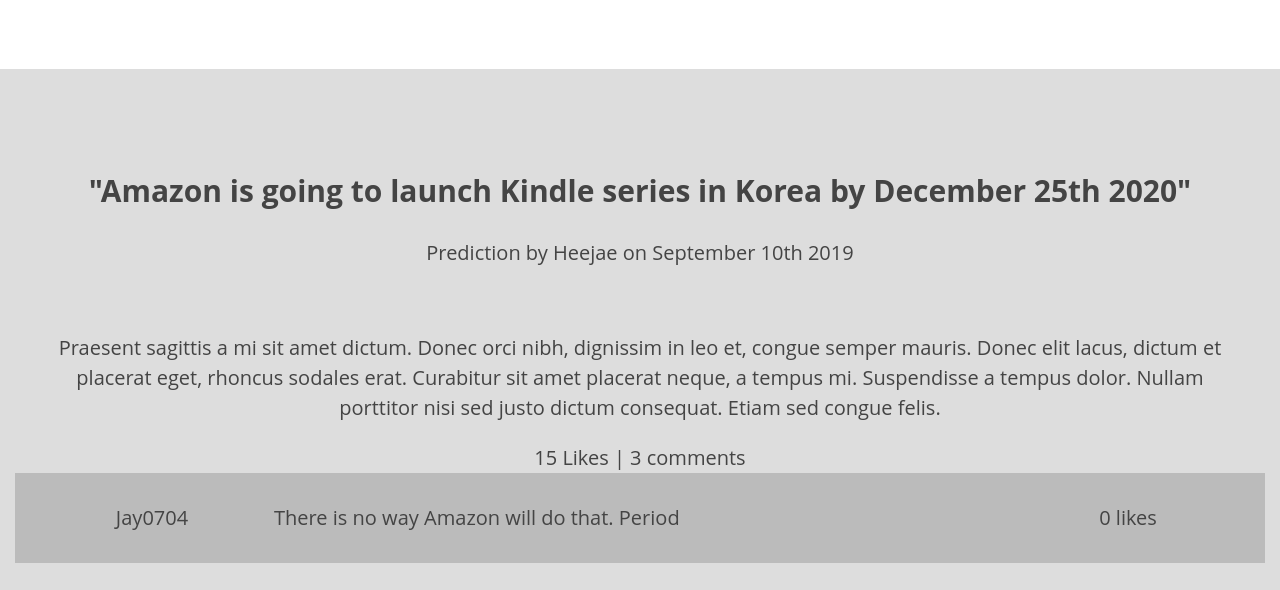
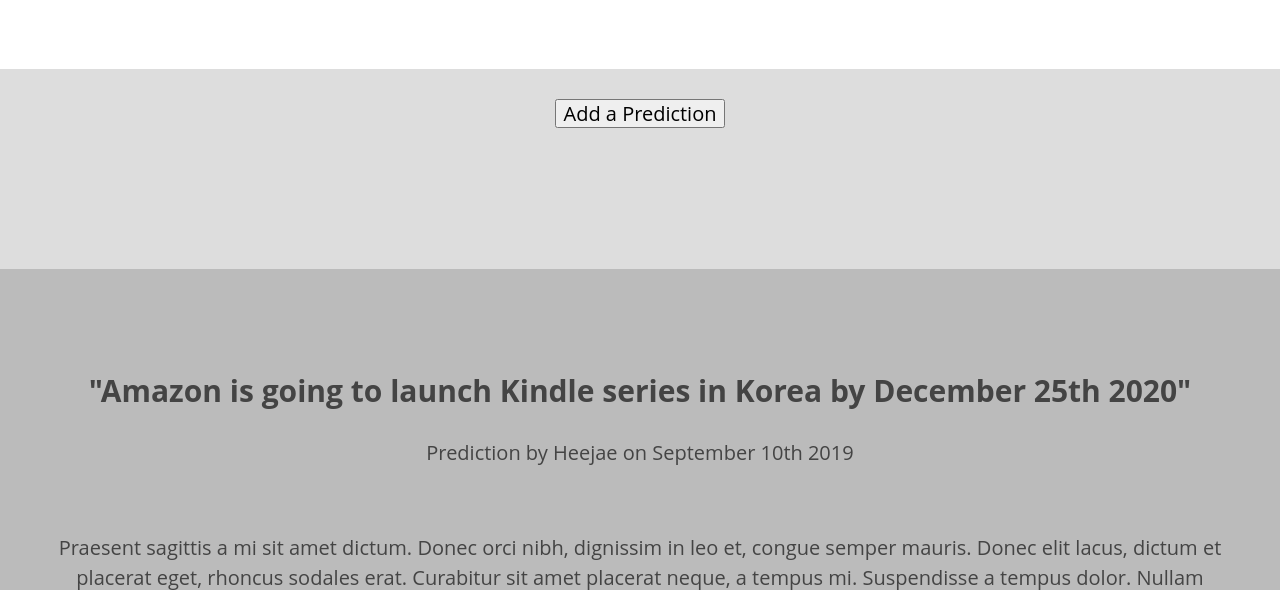
Before and after one commit to Heejae0704/thinkful-capstone-01-wireframe, a plain HTML site: page predictionList/index.html in a window 1280 px wide. Shown: the part 135-725 px from the top of the page. Drawn offline with nearby package versions, Linux system fonts and the light colour scheme.

Commit message:
add screenshots

```diff
--- a/predictionList/index.html
+++ b/predictionList/index.html
@@ -14,6 +14,7 @@
       <header role="banner">
         <h1>Prediction Collection</h1>
       </header>
+      <section><button>Add a Prediction</button></section>
       <section>
         <header>
             <h2>"Amazon is going to launch Kindle series in Korea by December 25th 2020"</h2>
--- a/predictionList/main.css
+++ b/predictionList/main.css
@@ -50,13 +50,13 @@
 
   article {
     padding: 30px 15px;
-    background-color: #ddd;
+    background-color: #bbb;
     display: flex;
     justify-content: flex-start;
   }
 
   article:nth-child(even) {
-    background-color: #bbb;
+    background-color: #ddd;
   }
 
   .comments-name {
```
Also changed, not shown: screenshots/landing.jpg (added), screenshots/login_register.jpg (added), screenshots/newPredictionRevelation.jpg (added), screenshots/predictionList.jpg (added).
